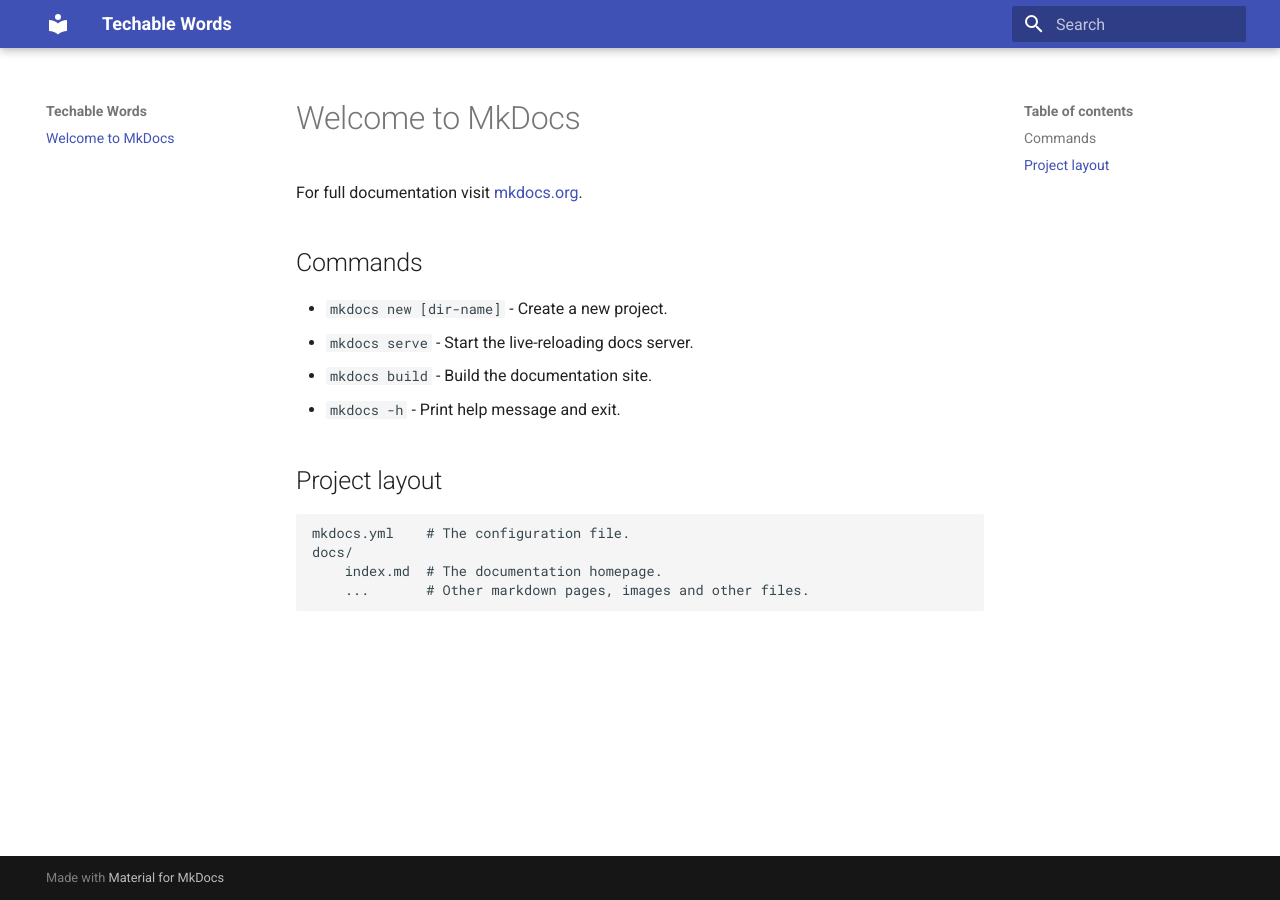
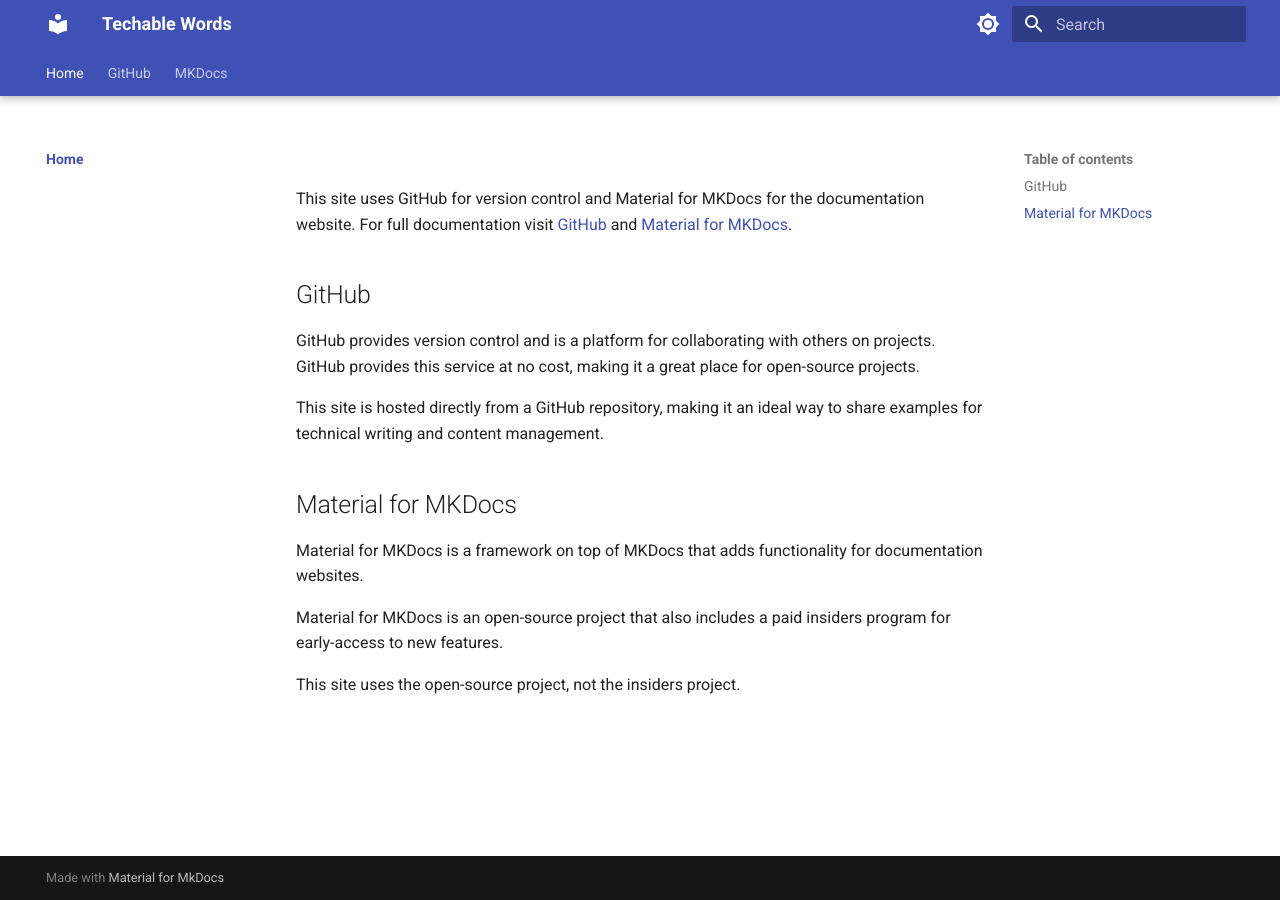
Before and after one commit to mito6699/mito6699.github.io, an MkDocs documentation site: the page built from docs/index.md, in a window 1280 px wide. Built offline with MkDocs 1.6.1 and Material for MkDocs 9.7.7, drawn with Linux system fonts in a browser that asks for light colours.

Commit message:
checkin001
checkin001

```diff
--- a/docs/index.md
+++ b/docs/index.md
@@ -1,17 +1,17 @@
-# Welcome to MkDocs
+#
 
-For full documentation visit [mkdocs.org](https://www.mkdocs.org).
+This site uses GitHub for version control and Material for MKDocs for the documentation website. For full documentation visit [GitHub](https://github.com/){target=_blank} and [Material for MKDocs](https://squidfunk.github.io/mkdocs-material/){target=_blank}.
 
-## Commands
+## GitHub
 
-* `mkdocs new [dir-name]` - Create a new project.
-* `mkdocs serve` - Start the live-reloading docs server.
-* `mkdocs build` - Build the documentation site.
-* `mkdocs -h` - Print help message and exit.
+GitHub provides version control and is a platform for collaborating with others on projects. GitHub provides this service at no cost, making it a great place for open-source projects.
 
-## Project layout
+This site is hosted directly from a GitHub repository, making it an ideal way to share examples for technical writing and content management.
 
-    mkdocs.yml    # The configuration file.
-    docs/
-        index.md  # The documentation homepage.
-        ...       # Other markdown pages, images and other files.
+## Material for MKDocs
+
+Material for MKDocs is a framework on top of MKDocs that adds functionality for documentation websites.
+
+Material for MKDocs is an open-source project that also includes a paid insiders program for early-access to new features.
+
+This site uses the open-source project, not the insiders project.
--- a/mkdocs.yml
+++ b/mkdocs.yml
@@ -2,3 +2,48 @@
 
 theme:
   name: material
+  font:
+    text: Roboto
+    code: Roboto Mono
+  features:
+    - navigation.indexes
+    - navigation.path
+    - navigation.sections
+    - navigation.tabs
+    - navigation.tabs.sticky
+    - navigation.top
+    - toc.follow
+  palette:
+
+    # Palette toggle for light mode
+    - media: "(prefers-color-scheme: light)"
+      scheme: default
+      accent: amber
+      toggle:
+        icon: material/brightness-7
+        name: Switch to dark mode
+
+    # Palette toggle for dark mode
+    - media: "(prefers-color-scheme: dark)"
+      scheme: slate
+      accent: amber
+      toggle:
+        icon: material/brightness-4
+        name: Switch to light node
+
+extra_css:
+  - stylesheets/extra.css
+
+extra_javascript:
+  - javascripts/extra.js
+
+markdown_extensions:
+  - attr_list
+
+nav:
+  - 'Home':
+    - index.md
+  - 'GitHub':
+    - gh/index.md
+  - 'MKDocs':
+    - mmd/index.md
```
Also changed, not shown: docs/gh/index.md (added, +17 -0 lines), docs/mmd/index.md (added, +5 -0 lines), docs/javascripts/extra.js (added), docs/stylesheets/extra.css (added).
